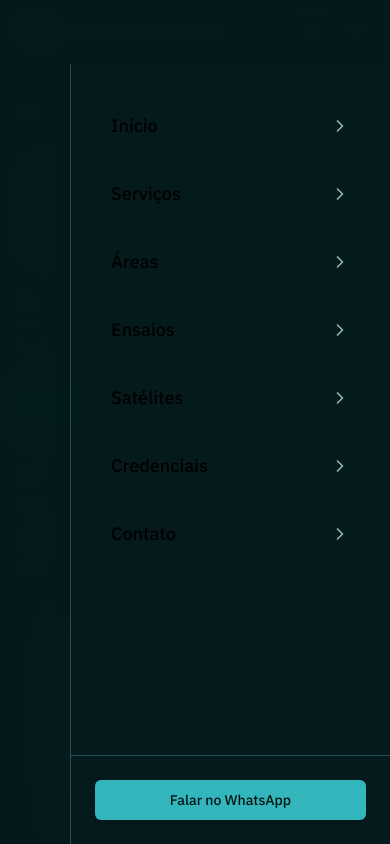
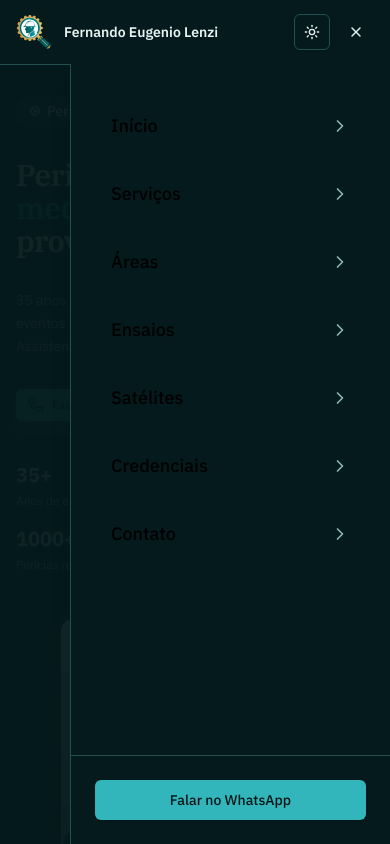
Before and after one commit to eng-lenzi/lp-eng-lenzi, a React (Vite) app: page / in a window 390 px wide. Both pictures are taken after a click on the button 356 px from the left and 32 px from the top of the page. Shown: the top 844 px of the page. Built offline with nearby package versions, Linux system fonts and the light colour scheme.

Commit message:
fix: corrige mobile menu overlay e adiciona border-b no header

```diff
--- a/src/routes/-components/header.tsx
+++ b/src/routes/-components/header.tsx
@@ -43,7 +43,7 @@ function MobileMenu({
 						animate={{ opacity: 1 }}
 						exit={{ opacity: 0 }}
 						transition={{ duration: 0.2 }}
-						className="fixed inset-0 z-50 bg-background/98 backdrop-blur-xl"
+						className="fixed inset-0 top-16 z-40 bg-background/95"
 						onClick={onClose}
 					/>
 					<motion.div
@@ -123,7 +123,7 @@ export function Header({ mobileMenuOpen, setMobileMenuOpen }: HeaderProps) {
 				onClose={() => setMobileMenuOpen(false)}
 				handleNavClick={handleNavClick}
 			/>
-			<header className="fixed top-0 left-0 right-0 z-40 bg-background shadow-b">
+			<header className="fixed top-0 left-0 right-0 z-40 bg-background border-b">
 				<div className="mx-auto flex h-16 max-w-7xl items-center justify-between px-4 sm:px-6 lg:px-8">
 					<button
 						type="button"
```
